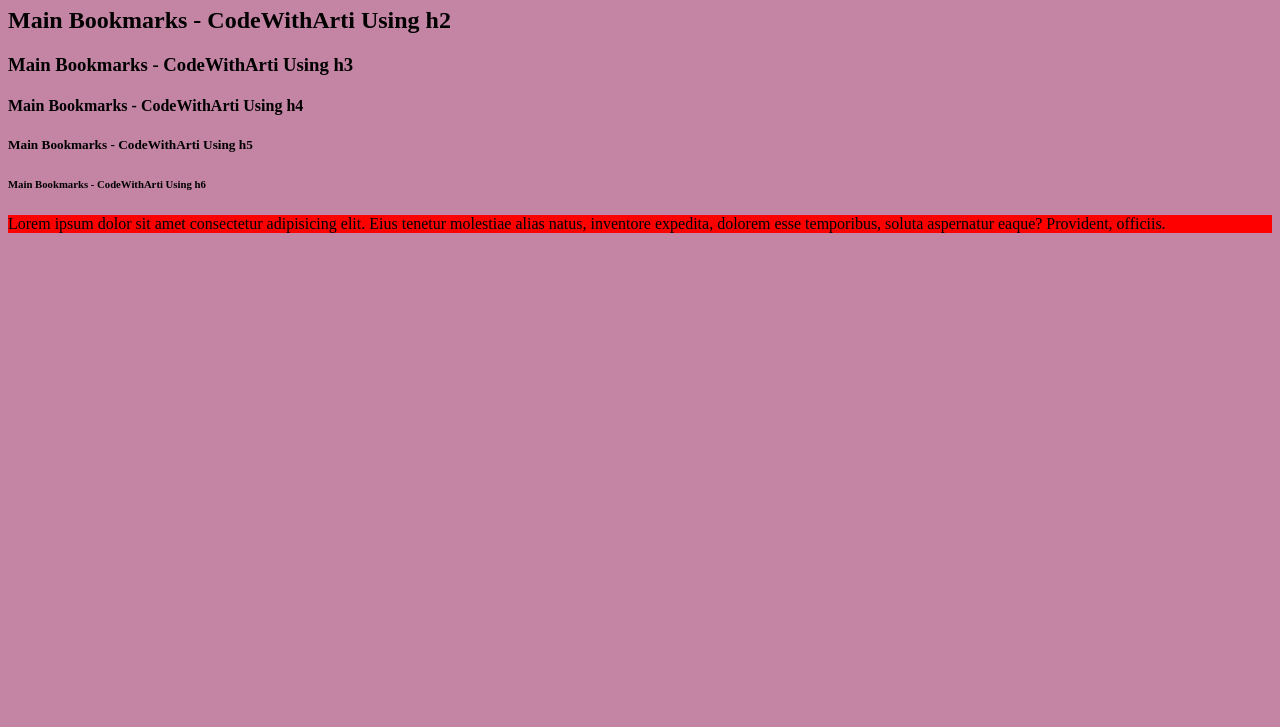
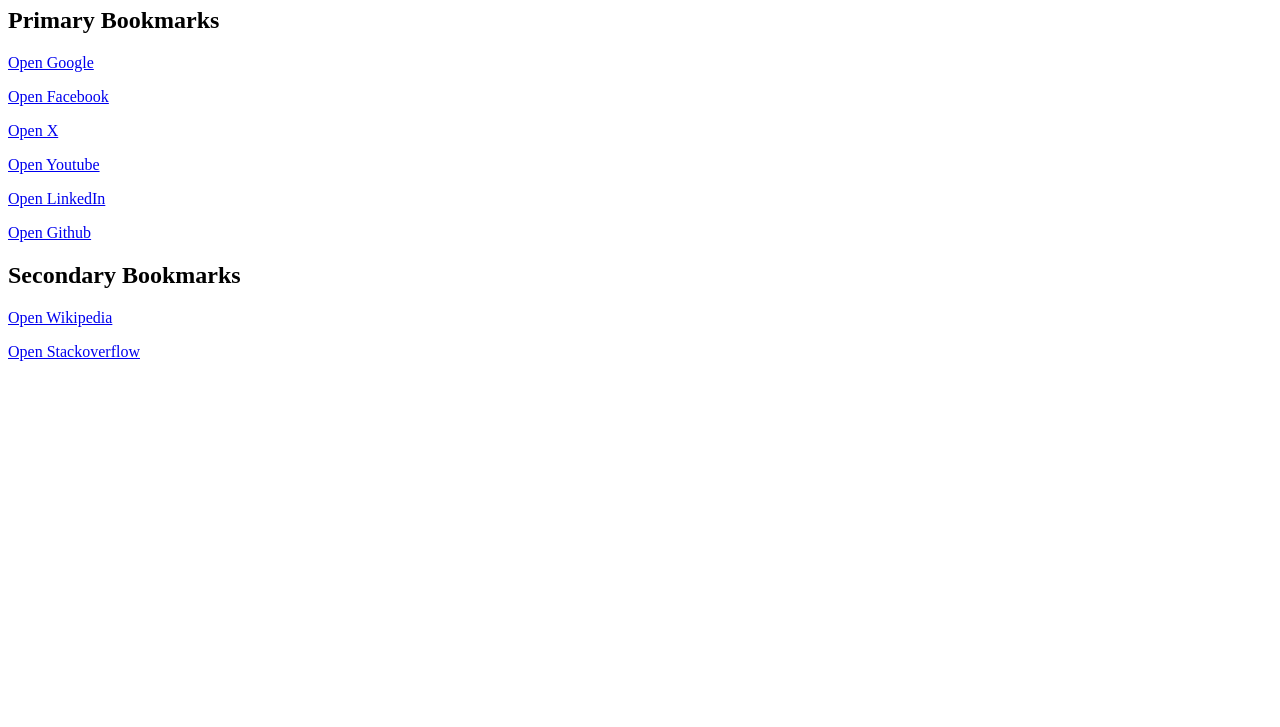
Before and after one commit to Arti199424/Sigma-Web-Dev, a plain HTML site: page video4/index.html in a window 1280 px wide. Shown: the part 73-800 px from the top of the page. Drawn offline with Linux system fonts and the light colour scheme.

Commit message:
Bookmark Manager

```diff
--- a/video4/index.html
+++ b/video4/index.html
@@ -1,17 +1,25 @@
 <!DOCTYPE html>
 <html lang="en">
+
 <head>
     <meta charset="UTF-8">
     <meta name="viewport" content="width=device-width, initial-scale=1.0">
-    <title> My Bookmarks-CodeWithArti </title>
-    <link rel="stylesheet" href="style.css">
+    <title>Bookmark Manager - CodeWithArti</title>
 </head>
+
 <body>
-<h1>My Bookmarks - CodeWithArti Using h1 </h1>
-<h2>Main Bookmarks - CodeWithArti Using h2 </h2>
-<h3>Main Bookmarks - CodeWithArti Using h3 </h3>
-<h4>Main Bookmarks - CodeWithArti Using h4 </h4>
-<h5>Main Bookmarks - CodeWithArti Using h5  </h5>
-<h6>Main Bookmarks - CodeWithArti Using h6 </h6>
-<p style="background-color: red;">Lorem ipsum dolor sit amet consectetur adipisicing elit. Eius tenetur molestiae alias natus, inventore expedita, dolorem esse temporibus, soluta aspernatur eaque? Provident, officiis.</p>
-    <!-- <script src="script.js"></script>  -->
+    <h1>My Bookmarks - CodeWithArti</h1>
+    <h2>Primary Bookmarks</h2>
+    <p><a target="_blank" href="https://www.google.com">Open Google</a></p>
+    <p><a target="_blank" href="https://www.facebook.com">Open Facebook</a></p>
+    <p><a target="_blank" href="https://www.x.com">Open X</a></p>
+    <p><a target="_blank" href="https://www.youtube.com">Open Youtube</a></p>
+    <p><a target="_blank" href="https://www.linkedin.com">Open LinkedIn</a></p>
+    <p><a target="_blank" href="https://github.com/topics/login">Open Github</a></p>
+
+    <h2>Secondary Bookmarks</h2>
+    <p><a target="_blank" href="https://www.wikipedia.com">Open Wikipedia</a></p>
+    <p><a target="_blank" href="https://www.stackoverflow.com">Open Stackoverflow</a></p>
+</body>
+
+</html>
```
